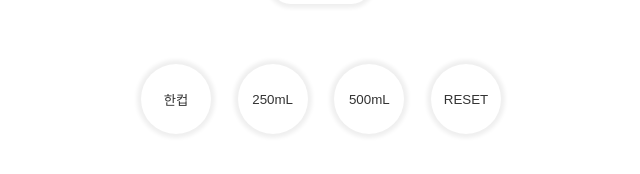
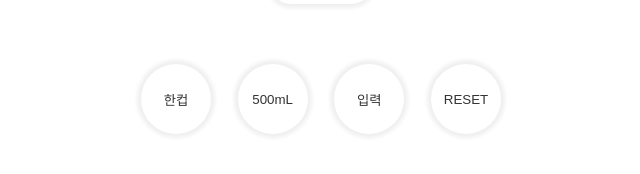
Before and after one commit to miyaajd/my-routine-app, a React (Create React App) app: page / in a window 1280 px wide. Shown: the part 600-774 px from the top of the page, without its empty margins (319-959 px from the left). Built offline with nearby package versions, Linux system fonts and the light colour scheme; a web font is replaced by a local one.

Commit message:
add mL input / edit alertRef state

```diff
--- a/package.json
+++ b/package.json
@@ -7,8 +7,8 @@
     "@testing-library/jest-dom": "^6.9.1",
     "@testing-library/react": "^16.3.0",
     "@testing-library/user-event": "^13.5.0",
-    "react": "^19.2.0",
-    "react-dom": "^19.2.0",
+    "react": "^18.3.1",
+    "react-dom": "^18.3.1",
     "react-scripts": "5.0.1",
     "sass": "^1.93.3",
     "web-vitals": "^2.1.4"
--- a/src/App.jsx
+++ b/src/App.jsx
@@ -28,10 +28,12 @@ function loadInitialState() {
       return {
         goal: Number(saved.goal) || 0,
         drunk: Number(saved.drunk) || 0,
+        // 100% 달성시 뜨는 alert창을 이미 봤다면 상태저장
+        alerted: !!saved.alerted, //저장된 alerted 그대로 불러오기
       };
     }
   } catch {}
-  return { goal: 0, drunk: 0 };
+  return { goal: 0, drunk: 0, alerted: false };
 }
 
 function App() {
@@ -42,7 +44,7 @@ function App() {
   // 마신양 저장
   const [drunk, setDrunk] = useState(() => initial.drunk);
   // 알림 중복방지
-  const alertRef = useRef(false);
+  const alertRef = useRef(initial.alerted);
   // 리셋타이머
   const resetTimerRef = useRef(null);
 
@@ -51,7 +53,7 @@ function App() {
     const today = getTodayStr();
     localStorage.setItem(
       STORAGE_KEY,
-      JSON.stringify({ goal, drunk, date: today })
+      JSON.stringify({ goal, drunk, date: today, alerted: alertRef.current })
     );
   }, [goal, drunk]);
 
@@ -89,6 +91,18 @@ function App() {
 
   // 핸들드링크 (기록버튼 누르면 실행)
   const handleDrink = (value) => {
+    // 입력버튼일 경우 입력값을 value에 저장
+    if (value === null) {
+      const input = prompt("입력하세요 (mL 단위)");
+      if (!input) return;
+      const parsed = Number(input);
+      if (isNaN(parsed) || parsed <= 0) {
+        alert("숫자만 입력해주세요.");
+        return;
+      }
+      value = parsed; //입력값으로 value 재할당
+    }
+
     if (value === 0) {
       // 리셋
       setDrunk(0);
@@ -114,6 +128,11 @@ function App() {
   useEffect(() => {
     if (goal > 0 && percent === 100 && !alertRef.current) {
       alertRef.current = true;
+      // 알림창 본상태를 alerted 로 저장
+      localStorage.setItem(
+        STORAGE_KEY,
+        JSON.stringify({ goal, drunk, date: getTodayStr(), alerted: true })
+      );
       alert("오늘 목표달성에 성공하였습니다 !");
     }
   }, [percent, goal]);
@@ -121,8 +140,8 @@ function App() {
   // 버튼이름 + 값
   const buttons = [
     { name: "한컵", value: 180 },
-    { name: "250mL", value: 250 },
     { name: "500mL", value: 500 },
+    { name: "입력", value: null }, //입력 버튼 누르면 prompt - 입력값을 value에 저장
     { name: "RESET", value: 0 },
   ];
   return (
```
Also changed, not shown: 2 other files (tests, documents, lock files or other folders).
